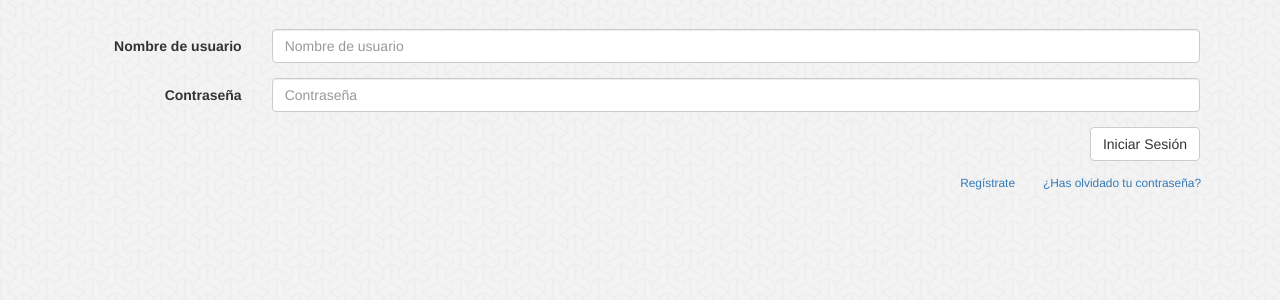
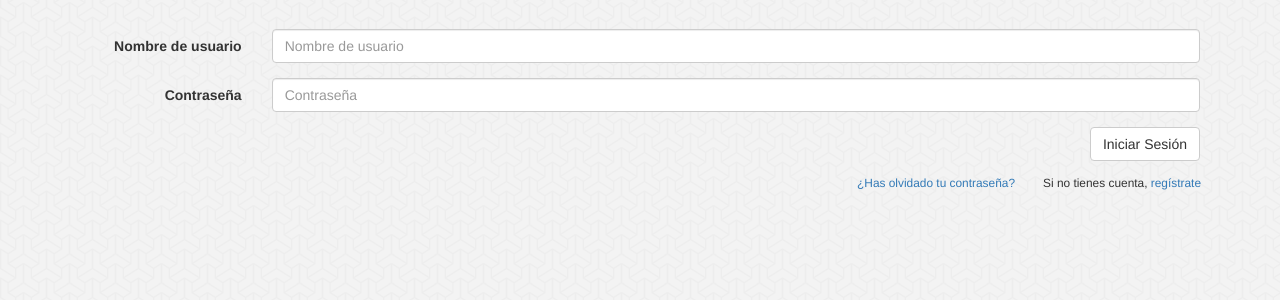
Before and after one commit to fblupi/grado_informatica-MDA, a PHP site: page /signin.php in a window 1280 px wide. Shown: the part 51-351 px from the top of the page. Run offline with PHP 8.4, Linux system fonts and the light colour scheme.

Commit message:
pequeños cambios en registro e inicio de sesion

```diff
--- a/GEvents/registro.php
+++ b/GEvents/registro.php
@@ -31,7 +31,7 @@
 				<div class="col-sm-offset-2 col-sm-10">
 					<button type="submit" class="btn btn-default inicioSesion">Regístrate</button>
 				</div>
-
+				<small class="izquierda">¿Ya estás registrado?<a href="signin.php"> Inicia sesión</a></small>
 			</div>
 		</form>
 </article>
--- a/GEvents/signin.php
+++ b/GEvents/signin.php
@@ -19,8 +19,10 @@
 				<div class="col-sm-offset-2 col-sm-10">
 					<button type="submit" class="btn btn-default inicioSesion">Iniciar Sesión</button>
 				</div>
-				<small class="izquierda"><a href="recordarPass.php">¿Has olvidado tu contraseña?</a></small><br>
-				<small class="izquierda"><a href="registro.php">Regístrate</a></small>
+				<small class="izquierda">Si no tienes cuenta, <a href="registro.php">regístrate</a></small>
+				<br>
+				<small class="izquierda"><a href="recordarPass.php">¿Has olvidado tu contraseña?</a></small>
+
 
 			</div>
 		</form>
```
